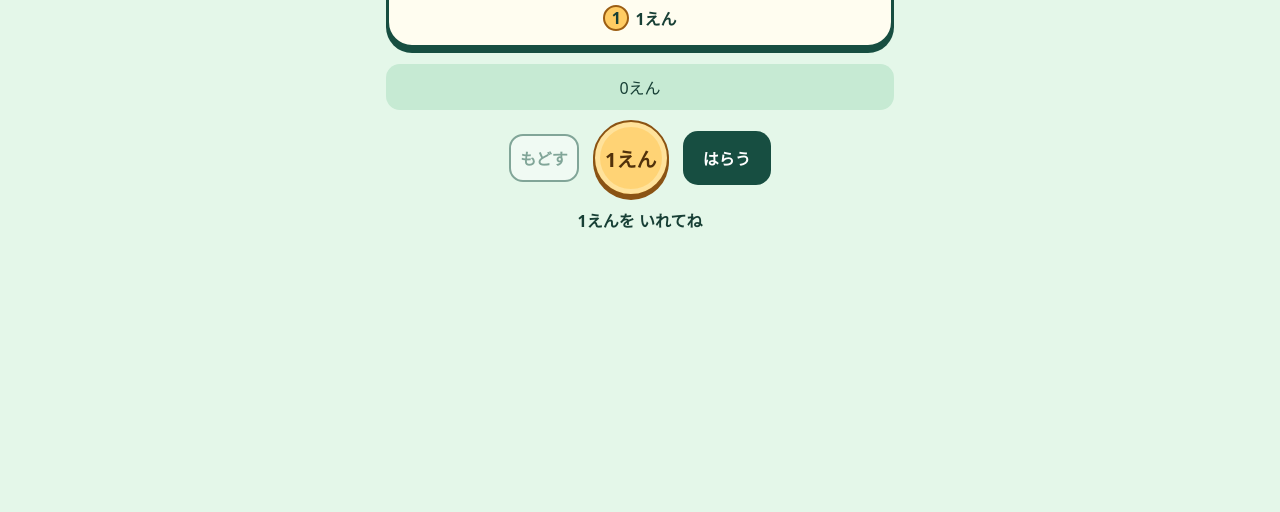
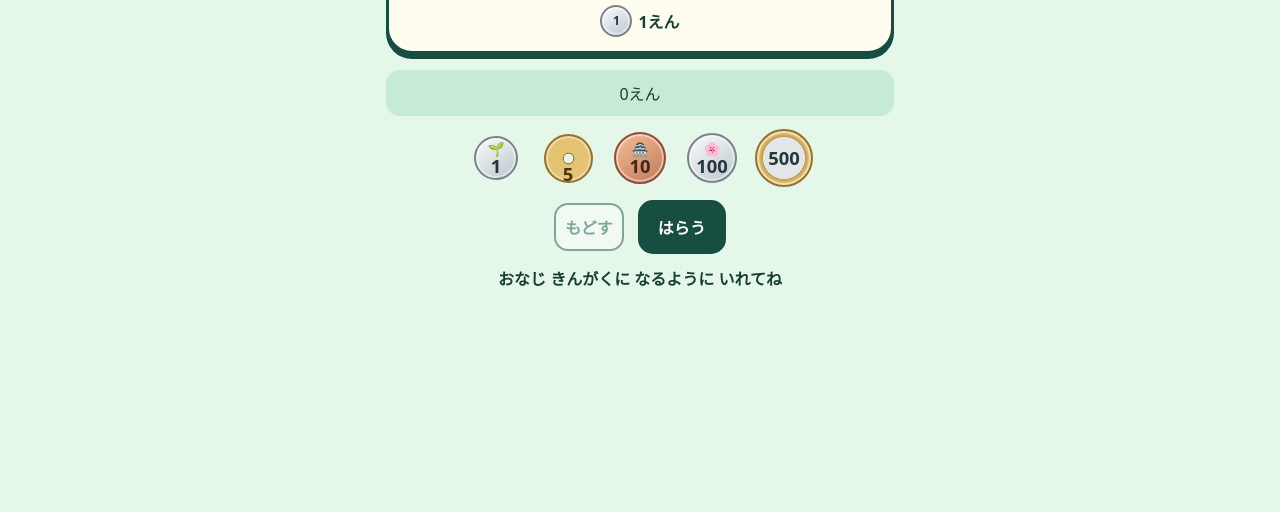
Before and after one commit to winter1104tomoya-dev/mina-app, a plain HTML site: page index.html in a window 1280 px wide. Shown: the part 288-800 px from the top of the page. Drawn offline with Linux system fonts and the light colour scheme.

Commit message:
Teach five Japanese coin denominations

```diff
--- a/index.html
+++ b/index.html
@@ -21,14 +21,22 @@ main { max-width: 540px; margin: auto; padding: 16px; }
 .picture { font-size: clamp(4rem, 22vw, 6rem); line-height: 1.15; }
 h2 { margin: 4px 0; font-size: 1.6rem; }
 .price { display: flex; justify-content: center; gap: 6px; align-items: center; font-weight: bold; margin: 8px 0 2px; }
-.mini { display: inline-grid; place-items: center; width: 26px; height: 26px; border: 2px solid #9c5e13; background: #ffcc63; border-radius: 50%; }
+.coin-face { display: inline-grid; place-items: center; align-content: center; gap: 1px; inline-size: 100%; aspect-ratio: 1; border: 2px solid #78848a; border-radius: 50%; background: linear-gradient(145deg, #fafcfc, #bbc6cd); color: #26363d; box-shadow: inset 0 0 0 2px #ffffff70; line-height: 1; font-weight: bold; }
+.coin-face[data-value="5"] { position: relative; border-color: #96732c; background: radial-gradient(circle at center, transparent 15%, #96732c 16%, #e5c375 20%, #e5c375 60%, #cba24c 100%); color: #49350b; }
+.coin-face[data-value="5"] > span { position: absolute; top: 65%; }
+.coin-face[data-value="10"] { border-color: #914e32; background: linear-gradient(145deg, #f4bc99, #c17b59); color: #43261c; }
+.coin-face[data-value="500"] { border-color: #96732c; background: radial-gradient(circle, #e2e6e7 54%, #c39e51 56%, #f5dd9b 75%); }
+.mini { inline-size: 32px; font-size: .75rem; }
 button { font: inherit; font-weight: bold; border: 2px solid transparent; cursor: pointer; touch-action: manipulation; }
 button:focus-visible { outline: 3px solid #4c34a3; outline-offset: 3px; }
 .listen { border-color: #9fe0bf; background: #fff; color: #174e41; border-radius: 14px; min-height: 44px; padding: 4px 10px; }
 .wallet { margin-top: 16px; }
-.tray { display: flex; align-items: center; justify-content: center; gap: 9px; min-height: 46px; background: #c6ead3; border-radius: 14px; }
+.tray { display: flex; flex-wrap: wrap; align-items: center; justify-content: center; gap: 6px; min-height: 46px; padding: 5px; background: #c6ead3; border-radius: 14px; }
 .controls { display: flex; justify-content: center; align-items: center; gap: 14px; margin-top: 10px; }
-.coin { border-color: #8a5314; background: #ffd375; color: #51310b; border-radius: 50%; width: 76px; height: 76px; font-size: 1.25rem; box-shadow: inset 0 0 0 5px #ffe29b, 0 4px #8a5314; }
+.coins { display: grid; grid-template-columns: repeat(5, minmax(0, 68px)); justify-content: center; gap: 4px; margin-top: 10px; }
+.coin { display: grid; place-items: center; min-height: 48px; padding: 1px; background: transparent; border-radius: 12px; }
+.coin .coin-face { max-width: var(--diameter); font-size: clamp(.8rem, 4vw, 1.15rem); }
+.coin-motif { font-size: .75em; }
 .action { background: #174e41; color: white; border-radius: 15px; padding: 13px 18px; min-height: 50px; }
 .undo { background: white; color: #174e41; border-color: #174e41; border-radius: 14px; min-height: 48px; padding: 4px 9px; }
 button:disabled { opacity: .48; cursor: default; }
@@ -47,9 +55,9 @@ button:disabled { opacity: .48; cursor: default; }
   </section>
   <section class="wallet" id="wallet" aria-label="おしはらい">
     <div class="tray" id="tray" role="group"></div>
+    <div class="coins" id="coins" role="group" aria-label="えらべる こうか"></div>
     <div class="controls">
       <button class="undo" id="undo" type="button">もどす</button>
-      <button class="coin" id="coin" type="button" aria-label="1えんを いれる">1えん</button>
       <button class="action" id="pay" type="button">はらう</button>
     </div>
   </section>
@@ -60,14 +68,25 @@ button:disabled { opacity: .48; cursor: default; }
 const goods = [
   { name: 'りんご', picture: '🍎', price: 1 },
   { name: 'ぱん', picture: '🥐', price: 2 },
-  { name: 'いちご', picture: '🍓', price: 3 }
+  { name: 'いちご', picture: '🍓', price: 3 },
+  { name: 'みかん', picture: '🍊', price: 5 },
+  { name: 'ばなな', picture: '🍌', price: 10 },
+  { name: 'おにぎり', picture: '🍙', price: 100 },
+  { name: 'ぬいぐるみ', picture: '🧸', price: 500 }
+];
+const denominations = [
+  { value: 1, diameter: 44, motif: '🌱' },
+  { value: 5, diameter: 49 },
+  { value: 10, diameter: 52, motif: '🏯' },
+  { value: 100, diameter: 50, motif: '🌸' },
+  { value: 500, diameter: 58 }
 ];
 const elements = Object.fromEntries(
-  ['progress', 'name', 'picture', 'price', 'wallet', 'tray', 'undo', 'coin', 'pay', 'status', 'next', 'listen']
+  ['progress', 'name', 'picture', 'price', 'wallet', 'tray', 'undo', 'coins', 'pay', 'status', 'next', 'listen']
     .map(id => [id, document.getElementById(id)])
 );
 let round = 0;
-let coins = 0;
+const coins = [];
 let phase = 'shopping';
 
 function speech(message) {
@@ -79,60 +98,87 @@ function speech(message) {
   window.speechSynthesis.speak(utterance);
 }
 
-function coinPictures(container, amount) {
-  container.replaceChildren();
-  for (let i = 0; i < amount; i++) {
-    const token = document.createElement('span');
-    token.className = 'mini';
-    token.setAttribute('aria-hidden', 'true');
-    token.textContent = '1';
-    container.append(token);
+function coinFace(coin, miniature = false) {
+  const token = document.createElement('span');
+  token.className = miniature ? 'coin-face mini' : 'coin-face';
+  token.dataset.value = coin.value;
+  token.setAttribute('aria-hidden', 'true');
+  if (!miniature && coin.motif) {
+    const motif = document.createElement('span');
+    motif.className = 'coin-motif';
+    motif.textContent = coin.motif;
+    token.append(motif);
   }
+  const label = document.createElement('span');
+  label.textContent = coin.value;
+  token.append(label);
+  return token;
+}
+
+function total() {
+  return coins.reduce((sum, coin) => sum + coin.value, 0);
+}
+
+const coinButtons = denominations.map(coin => {
+  const button = document.createElement('button');
+  button.type = 'button';
+  button.className = 'coin';
+  button.style.setProperty('--diameter', coin.diameter + 'px');
+  button.setAttribute('aria-label', coin.value + 'えんを いれる');
+  button.append(coinFace(coin));
+  button.addEventListener('click', () => {
+    coins.push(coin);
+    showCoins();
+    elements.status.textContent = total() + 'えん はいったよ';
+  });
+  elements.coins.append(button);
+  return button;
+});
+
+function priceCoins(price) {
+  const exactCoin = denominations.find(coin => coin.value === price);
+  return exactCoin ? [exactCoin] : Array(price).fill(denominations[0]);
 }
 
 function showCoins() {
-  coinPictures(elements.tray, coins);
-  elements.tray.setAttribute('aria-label', 'いれた おかね ' + coins + 'えん');
-  elements.tray.append(coins + 'えん');
-  elements.undo.disabled = coins === 0;
-  elements.coin.disabled = coins === 5;
+  elements.tray.replaceChildren(...coins.map(coin => coinFace(coin, true)), total() + 'えん');
+  elements.tray.setAttribute('aria-label', 'いれた おかね ' + total() + 'えん');
+  elements.undo.disabled = coins.length === 0;
+  // Enough room to pay any price entirely in 1-yen coins.
+  coinButtons.forEach(button => { button.disabled = coins.length >= goods.at(-1).price; });
 }
 
 function showRound() {
   const item = goods[round];
   phase = 'shopping';
-  coins = 0;
+  coins.length = 0;
   elements.progress.textContent = '★'.repeat(round) + '☆'.repeat(goods.length - round);
   elements.progress.setAttribute('aria-label', round + 'こ かえたよ');
   elements.picture.textContent = item.picture;
   elements.name.textContent = item.name;
-  coinPictures(elements.price, item.price);
-  elements.price.append(item.price + 'えん');
-  elements.status.textContent = '1えんを いれてね';
+  elements.price.replaceChildren(...priceCoins(item.price).map(coin => coinFace(coin, true)), item.price + 'えん');
+  elements.status.textContent = 'おなじ きんがくに なるように いれてね';
   elements.wallet.hidden = false;
   elements.next.hidden = true;
   showCoins();
 }
 
-function changeCoins(delta) {
-  coins += delta;
-  showCoins();
-  elements.status.textContent = coins + 'えん はいったよ';
-}
-
 function promptForItem() {
   const item = goods[round];
-  return item.name + 'は、' + item.price + '円です。1円をいれてね。';
+  return item.name + 'は、' + item.price + '円です。おなじ金額になるように入れてね。';
 }
 
 elements.listen.hidden = !('speechSynthesis' in window && 'SpeechSynthesisUtterance' in window);
 elements.listen.addEventListener('click', () => speech(phase === 'shopping' ? promptForItem() : elements.status.textContent));
-elements.coin.addEventListener('click', () => changeCoins(1));
-elements.undo.addEventListener('click', () => changeCoins(-1));
+elements.undo.addEventListener('click', () => {
+  coins.pop();
+  showCoins();
+  elements.status.textContent = total() + 'えん のこったよ';
+});
 elements.pay.addEventListener('click', () => {
   const item = goods[round];
-  if (coins !== item.price) {
-    elements.status.textContent = coins < item.price ? 'もうすこし いれてみよう' : 'もどす を おしてみよう';
+  if (total() !== item.price) {
+    elements.status.textContent = total() < item.price ? 'もうすこし いれてみよう' : 'もどす を おしてみよう';
   } else {
     phase = 'bought';
     const finished = round === goods.length - 1;
@@ -149,7 +195,7 @@ elements.pay.addEventListener('click', () => {
 elements.next.addEventListener('click', () => {
   round = (round + 1) % goods.length;
   showRound();
-  elements.coin.focus();
+  coinButtons[0].focus();
   speech(promptForItem());
 });
 showRound();
```
Also changed, not shown: 1 other file.
